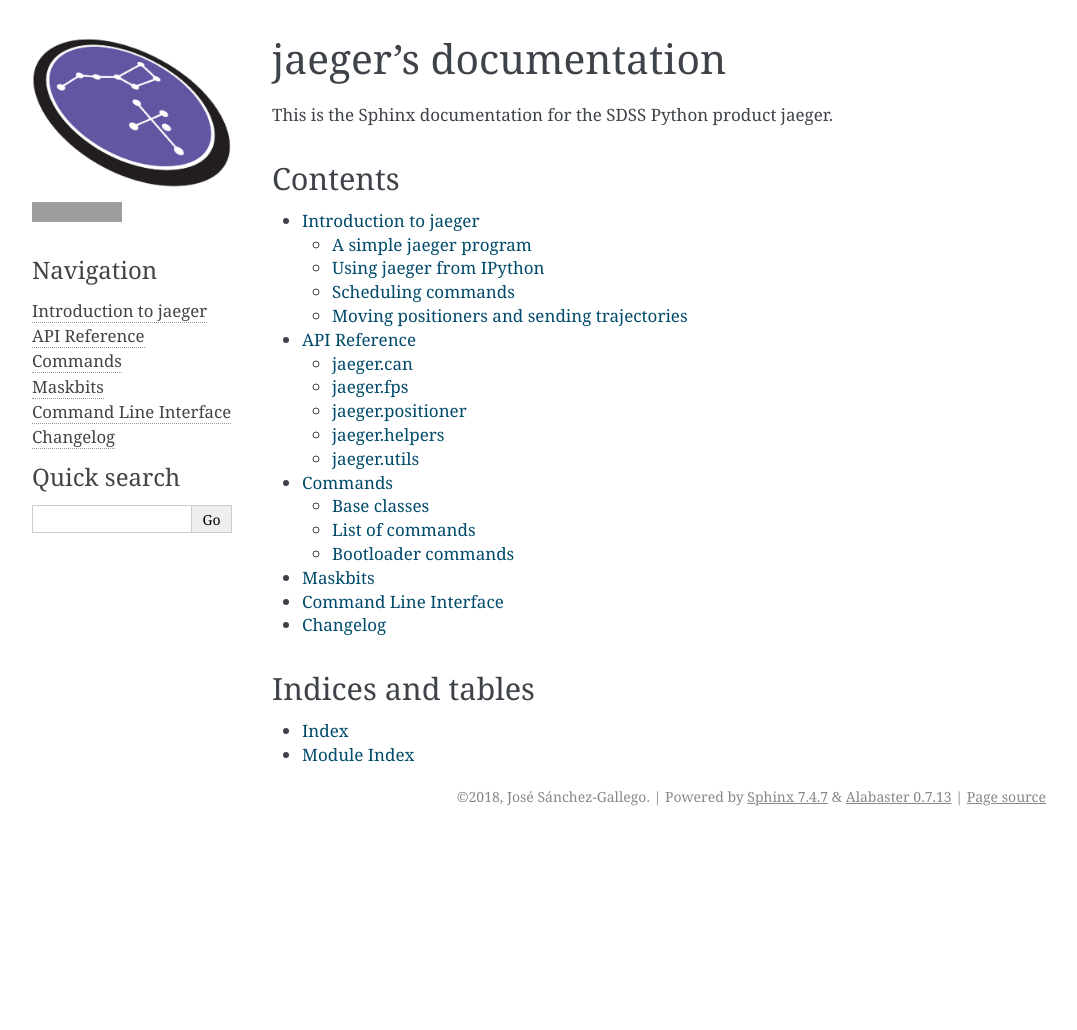
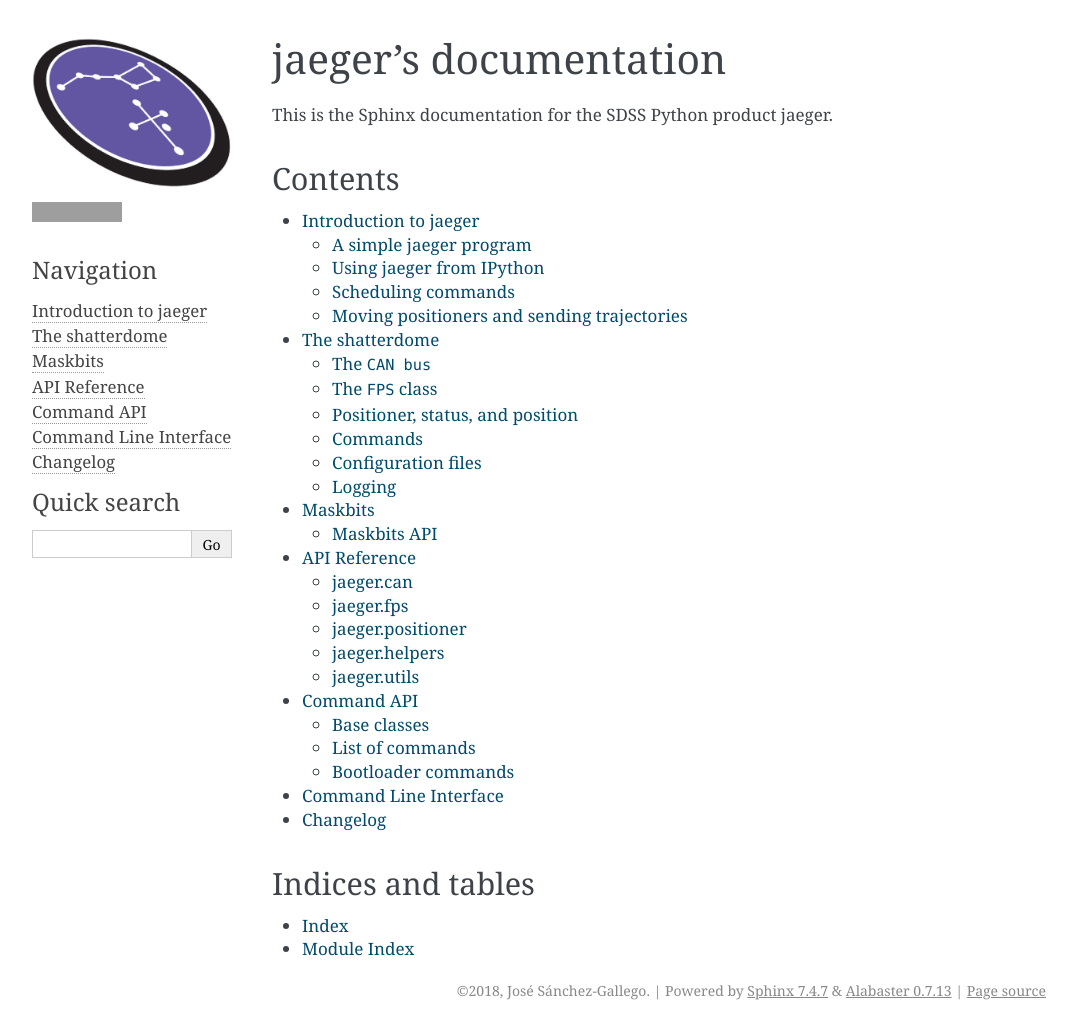
Before and after one commit to sdss/jaeger, a Sphinx documentation site: the page built from docs/sphinx/index.rst, in a window 1280 px wide. Shown: the whole page, without its empty margins (106-1183 px from the left). Built offline with Sphinx 7.4.7, drawn with Linux system fonts in a browser that asks for light colours; the version number is read from the project's files by our own code; before the commit the page ends 900 px from its top, so only the background shows below that; some of the changed lines change nothing that is shown; grey boxes are pictures that could not be loaded.

Commit message:
Added shatterdome toc and restructured docs a bit

```diff
--- a/docs/sphinx/commands.rst
+++ b/docs/sphinx/commands.rst
@@ -1,5 +1,5 @@
-Commands
-========
+Command API
+===========
 
 Base classes
 ------------
--- a/docs/sphinx/index.rst
+++ b/docs/sphinx/index.rst
@@ -12,9 +12,12 @@ Contents
 
   intro
 
+  shatterdome
+
+  maskbits
+
   api
   commands
-  maskbits
 
   cli
 
--- a/docs/sphinx/maskbits.rst
+++ b/docs/sphinx/maskbits.rst
@@ -1,5 +1,8 @@
 Maskbits
 ========
 
+Maskbits API
+------------
+
 .. automodule:: jaeger.maskbits
     :undoc-members:
--- /dev/null
+++ b/docs/sphinx/shatterdome.rst
@@ -0,0 +1,93 @@
+
+The shatterdome
+===============
+
+In the `shatterdome <http://pacificrim.wikia.com/wiki/Shatterdome>`__ we'll have a closer look at some of the internal mechanics of the jaeger.
+
+The `CAN bus <.JaegerCAN>`
+--------------------------
+
+Loading from a profile
+^^^^^^^^^^^^^^^^^^^^^^
+
+The command queue
+^^^^^^^^^^^^^^^^^
+
+
+The `.FPS` class
+----------------
+
+Initialisation
+^^^^^^^^^^^^^^
+
+Sending commands
+^^^^^^^^^^^^^^^^
+
+Shutting down the FPS
+^^^^^^^^^^^^^^^^^^^^^
+
+Sending trajectories
+^^^^^^^^^^^^^^^^^^^^
+
+Trajectories can be sent either a `YAML <http://yaml.org>`__ file or a dictionary. In both cases the trajectory must include, for each positioner, a list of positions and times for the ``'alpha'`` arm in the format :math:`\rm [(\alpha_1, t_1), (\alpha_2, t_2), ...]`, and a similar dictionary for ``'beta'``. An example of YAML file with a valid trajectory for positioners 1 and 4 is
+
+.. code-block:: yaml
+
+    1:
+        alpha: [[20, 5], [100, 10], [50, 15]]
+        beta: [[90, 15], [85, 18]]
+    4:
+        alpha: [[200, 3], [100, 15]]
+        beta: [[50, 5]]
+
+And it can be commanded by doing ::
+
+    >>> await fps.send_trajectory('my_trajectory.yaml')
+
+Unless `~.FPS.send_trajectory` is called with ``kaiju_check=False`` (DANGER! Do not do that unless you are sure of what you are doing), jaeger will check with `kaiju <https://github.com/csayres/kaiju>`__ to confirm that the trajectory is safe to execute.
+
+.. warning:: The kaiju check feature is not yet available and all trajectories are currently sent without any anti-collision check.
+
+
+Aborting all trajectories
+^^^^^^^^^^^^^^^^^^^^^^^^^
+
+
+Positioner, status, and position
+--------------------------------
+
+Initialisation
+^^^^^^^^^^^^^^
+
+Position and status pollers
+^^^^^^^^^^^^^^^^^^^^^^^^^^^
+
+Sending a positioner to a position
+^^^^^^^^^^^^^^^^^^^^^^^^^^^^^^^^^^
+
+Waiting for a status
+^^^^^^^^^^^^^^^^^^^^
+
+
+Commands
+--------
+
+Creating a new command class
+^^^^^^^^^^^^^^^^^^^^^^^^^^^^
+
+Replies
+^^^^^^^
+
+When is a command marked done?
+^^^^^^^^^^^^^^^^^^^^^^^^^^^^^^
+
+Time-outs
+^^^^^^^^^
+
+
+Configuration files
+-------------------
+
+
+Logging
+-------
```
